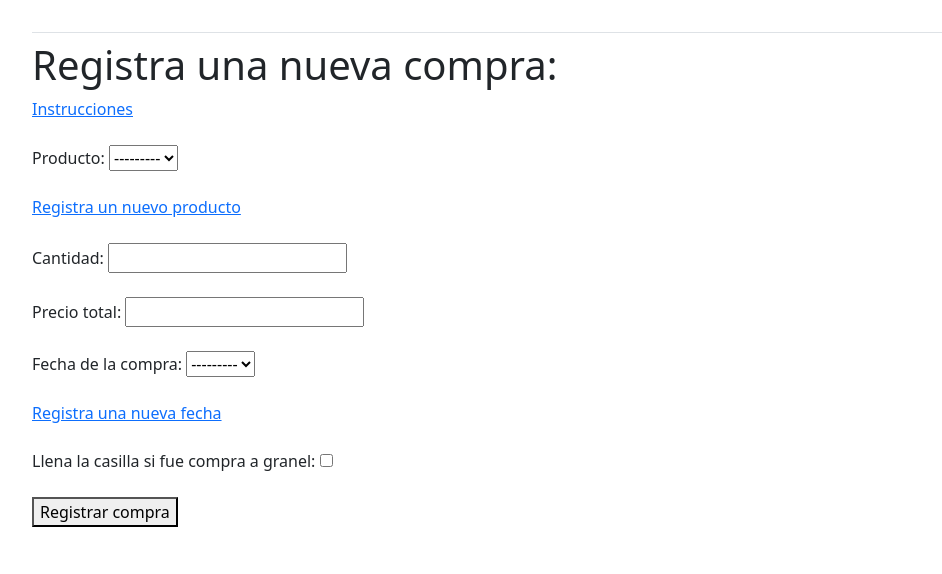
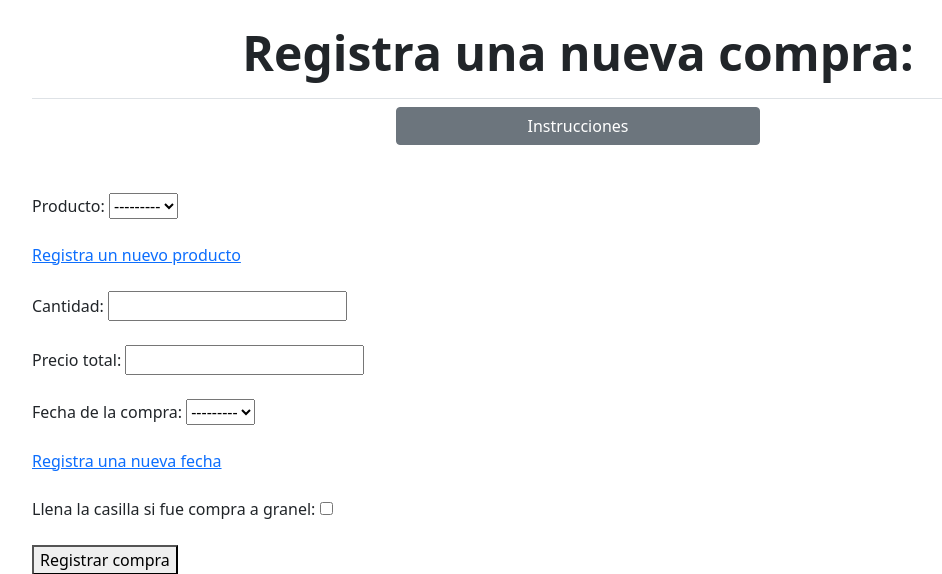
Before and after one commit to LuisMtzGarcia/Grocery_Shopping_Registry, a Django app: page /registrar_compra/ in a window 1280 px wide. Shown: the part 58-632 px from the top of the page, without its empty margins (62-1004 px from the left). Run offline with Django 4.2, Linux system fonts and the light colour scheme; the visitor is signed in with stand-in values (Sample User, id 1); data that the repository does not hold is empty; some libraries are stand-ins or nearby versions.

```diff
--- a/shopping_registry/templates/shopping_registry/new_purchase.html
+++ b/shopping_registry/templates/shopping_registry/new_purchase.html
@@ -1,12 +1,20 @@
 {% extends "shopping_registry/base.html" %}
 
+{% block page_header %}
+<h1 class="display-5">
+    <div class="text-center fw-bold">
+        Registra una nueva compra:
+    </div>
+</h1>
+{% endblock page_header %}
+
 {% block content %}
-    <h1>
-        Registra una nueva compra:
-    </h1>
-    <a href="{% url 'shopping_registry:registering_instructions' %}">
+<div class="d-grid gap-2 col-4 mx-auto">
+    <a href="{% url 'shopping_registry:registering_instructions' %}"
+        class="btn btn-secondary" role="button">
         Instrucciones
     </a>
+</div>
     <br>
     <br>
     <form action="{% url 'shopping_registry:new_purchase' %}" method='post'>
```
Also changed, not shown: shopping_registry/templates/shopping_registry/index.html (+9 -0 lines).
